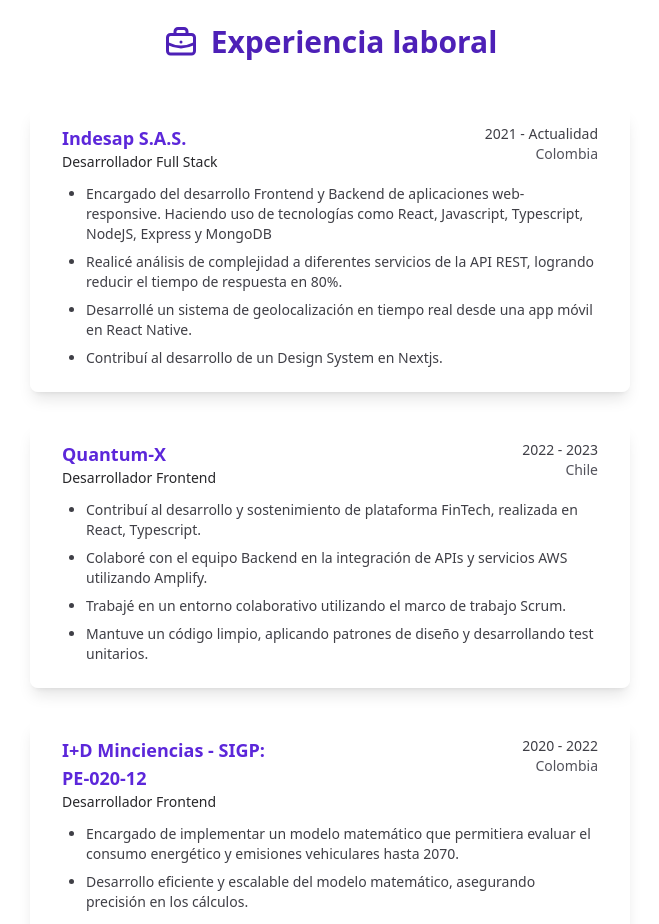
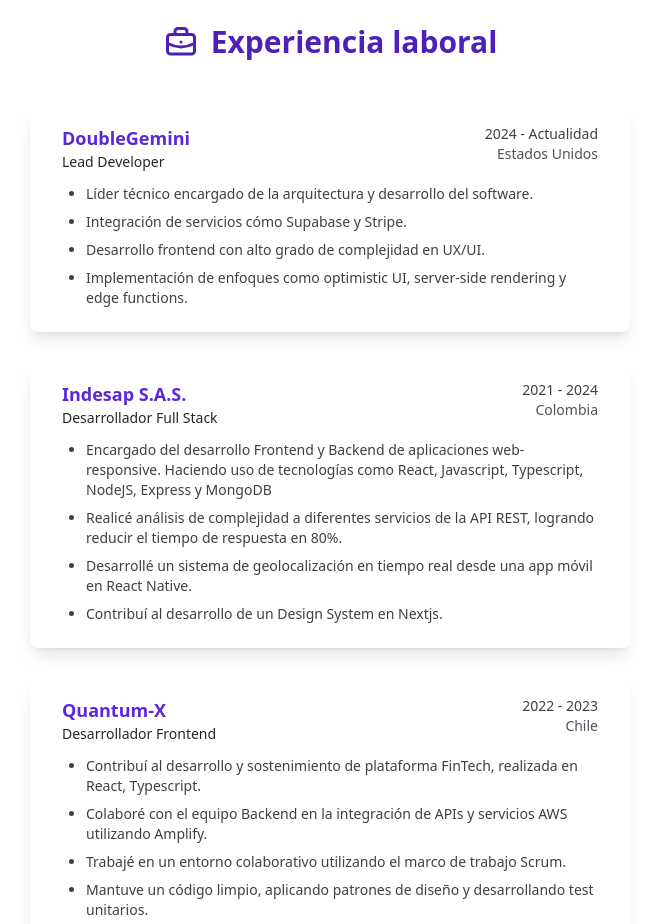
Before and after one commit to AlejandroMora15/astro-portfolio, an Astro site: page / in a window 1280 px wide. Shown: the part 800-1724 px from the top of the page, without its empty margins (310-969 px from the left). Built offline with nearby package versions, Linux system fonts and the light colour scheme; Astro itself is replaced by a stand-in of ours; what @midudev/tailwind-animations would draw is missing.

Commit message:
Add DoubleGemini LLC work experience

```diff
--- a/src/components/Work.astro
+++ b/src/components/Work.astro
@@ -3,10 +3,22 @@
 
 const data = [
   {
+    company: 'DoubleGemini',
+    position: 'Lead Developer',
+    location: 'Estados Unidos',
+    period: '2024 - Actualidad',
+    description: [
+      'Líder técnico encargado de la arquitectura y desarrollo del software.',
+      'Integración de servicios cómo Supabase y Stripe.',
+      'Desarrollo frontend con alto grado de complejidad en UX/UI.',
+      'Implementación de enfoques como optimistic UI, server-side rendering y edge functions.',
+    ],
+  },
+  {
     company: 'Indesap S.A.S.',
     position: 'Desarrollador Full Stack',
     location: 'Colombia',
-    period: '2021 - Actualidad',
+    period: '2021 - 2024',
     description: [
       'Encargado del desarrollo Frontend y Backend de aplicaciones web-responsive. Haciendo uso de tecnologías como React, Javascript, Typescript, NodeJS, Express y MongoDB',
       'Realicé análisis de complejidad a diferentes servicios de la API REST, logrando reducir el tiempo de respuesta en 80%.',
```
